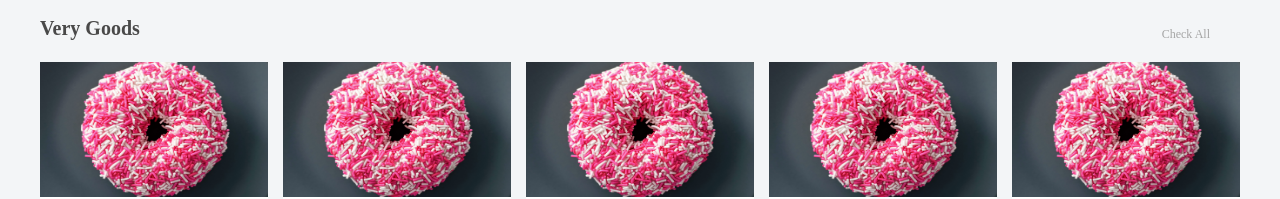
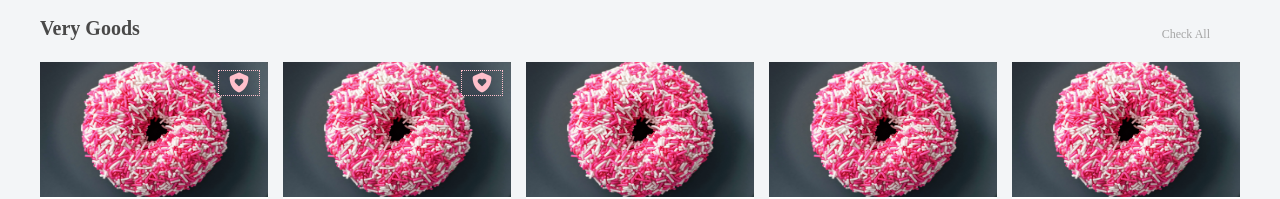
Before and after one commit to airiness/h5-css3-practice, a plain HTML site: page site-study/index.html in a window 1280 px wide. Shown: the part 606-805 px from the top of the page. Drawn offline with Linux system fonts and the light colour scheme.

Commit message:
absolute relative

```diff
--- a/site-study/index.html
+++ b/site-study/index.html
@@ -96,11 +96,17 @@
         <div class="box-bd">
             <ul class="clearfix">
                 <li>
+                    <em>
+                        <div class="fas fa-shield-heart new-icon"></div>
+                    </em>
                     <img src="images/bg-1.jpg" alt="">
                     <h4>Lorem ipsum dolor sit amet consectetur, adipisicing elit.</h4>
                     <div class="info"><span>Ultimate</span> | 1234 people.</div>
                 </li>
                 <li>
+                    <em>
+                        <div class="fas fa-shield-heart new-icon"></div>
+                    </em>
                     <img src="images/bg-1.jpg" alt="">
                     <h4>Lorem ipsum dolor sit amet consectetur, adipisicing elit.</h4>
                     <div class="info"><span>Ultimate</span> | 1234 people.</div>
--- a/site-study/style.css
+++ b/site-study/style.css
@@ -281,12 +281,27 @@
 }
 
 .box-bd ul li {
+    position: relative;
     float: left;
     width: 228px;
     height: 270px;
     background-color: #fff;
     margin-right: 15px;
     margin-bottom: 15px;
+}
+
+
+.box-bd ul li em {
+    position: absolute;
+    top: 8px;
+    right: 8px;
+}
+
+.box-bd ul li em .new-icon {
+    font-size: 20px;
+    color: pink;
+    border: 1px dotted pink;
+    padding: 2px 10px;
 }
 
 .box-bd ul li img {
```
